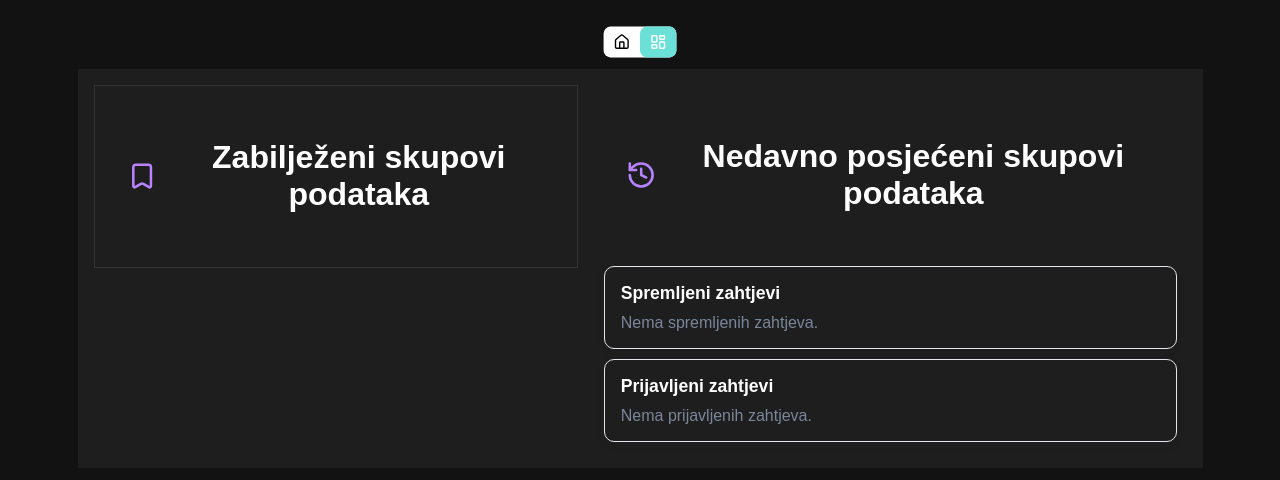
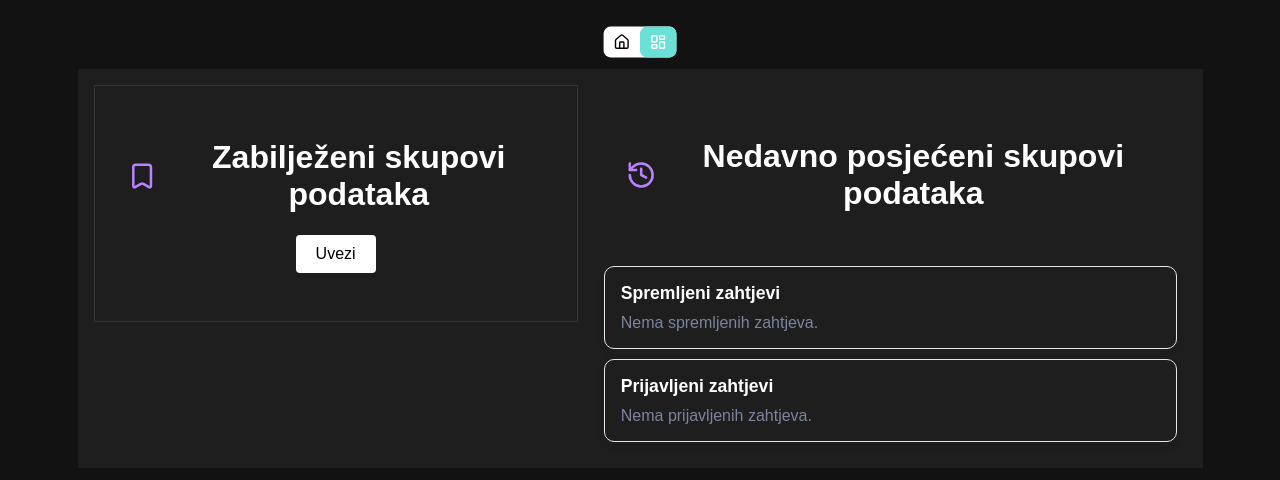
Before and after one commit to Luka147m/R-Gradani, a React (Vite) app in the folder frontend/: page /profile in a window 1280 px wide. Shown: the top 480 px of the page. Built offline with nearby package versions, Linux system fonts and the light colour scheme.

Commit message:
Postavio tipke na pozicije. Treba nadopuniti funkcije.

```diff
--- a/frontend/src/components/ApiButton.tsx
+++ b/frontend/src/components/ApiButton.tsx
@@ -1,13 +1,13 @@
 import React, { useState } from "react";
-import "./Button.css";
+import "../style/Button.css";
 
 type ApiButtonProps = {
-  apiCall: () => Promise<unknown>;
+  apiCall: () => Promise<unknown> | void;
   children: React.ReactNode;
   className?: string;
 };
 
-const ApiButton: React.FC<ApiButtonProps> = ({ apiCall, children, className = "" }) => {
+const ApiButton: React.FC<ApiButtonProps> = ({ apiCall, children, className = ""}) => {
   const [loading, setLoading] = useState(false);
   const [error, setError] = useState<string | null>(null);
 
@@ -26,7 +26,7 @@ const ApiButton: React.FC<ApiButtonProps> = ({ apiCall, children, className = ""
 
   return (
     <div className="api-button-wrapper">
-      <button onClick={handleClick} disabled={loading} className={`btn ${className}`}>
+      <button onClick={handleClick} disabled={loading} className={`api-button ${className}`}>
         {loading ? "Loading..." : children}
       </button>
       {error && <div className="error">{error}</div>}
--- a/frontend/src/components/MarkedDatasets.tsx
+++ b/frontend/src/components/MarkedDatasets.tsx
@@ -5,6 +5,7 @@ import { Bookmark } from 'lucide-react';
 import '../style/HomePage.css'
 import api from '../api/axios.tsx'
 import type { DataSet } from '../types/dataset.ts';
+import ApiButton from './ApiButton.tsx';
 
 
 
@@ -21,13 +22,22 @@ export const MarkedDatasets = () => {
         fetchMarkedDatasets();
 
 
-}, []);
+    }, []);
+
+
+    const importComments = async () => {
+        // const arr = JSON.parse(localStorage.getItem('savedDatasets') || '[]');
+        // if (arr.length === 0) return;
+        // const response = await api.post('/skupovi/ids', { ids: arr });
+        // setMarkedDatasets(response.data);
+    }
     return (
         <div className = "search-skupovi-div">
             <div className='ikona-naslov-div'>
                 <Bookmark className='ikona' />
                 <h1 className='search-skupovi-h1'>Zabilježeni skupovi podataka</h1>
             </div>
+            <ApiButton apiCall={importComments} className="api-button import-button">Uvezi</ApiButton>
             <div className="skupovi-podataka-grid marked-datasets">
                 {markedDatasets.map((skupPodataka) => (
                     <DatasetCard
--- a/frontend/src/pages/AdvancedFilterPage.tsx
+++ b/frontend/src/pages/AdvancedFilterPage.tsx
@@ -6,12 +6,14 @@ import { FilterContainer } from '../components/FilterContainer';
 import { SearchResults } from '../components/SearchResults';
 import { useSearch } from '../hooks/useSearch';
 import '../style/HomePage.css'
+import type { DataSet } from '../types/dataset';
 
 function AdvancedFilterPage() {
   const navigate = useNavigate();
   const [searchParams, setSearchParams] = useSearchParams();
   const [isTransitioning, setIsTransitioning] = useState(false);
   const [localSearchTerm, setLocalSearchTerm] = useState('');
+  const [allResults, setAllResults] = useState<DataSet[]>([]);
 
   const {
     isSearchActivated,
@@ -112,8 +114,14 @@ function AdvancedFilterPage() {
 
         {isSearchActivated ? (
           <div className="search-results-container">
-            <FilterContainer localSearchTerm={localSearchTerm} />
-            <SearchResults />
+            <FilterContainer
+              localSearchTerm={localSearchTerm}
+              setAllResults={setAllResults}
+            />
+            <SearchResults
+              allResults={allResults}
+              setAllResults={setAllResults}
+            />
           </div>
         ) : (
           <div className={isTransitioning ? 'izvojeni-skupovi-exit' : ''}>
--- a/frontend/src/pages/DatasetPage.tsx
+++ b/frontend/src/pages/DatasetPage.tsx
@@ -1,6 +1,7 @@
 import { useParams, useLocation } from "react-router-dom";
 import { useState, useEffect } from "react";
 import CommentCard from "../components/CommentCard";
+import ApiButton from "../components/ApiButton";
 import {MessageCircle} from "lucide-react";
 import "../style/DatasetPage.css";
 //import type { Reply } from "../Reply";
@@ -68,11 +69,24 @@ const DatasetPage = () => {
 
   }, [comments]);
 
+
+  const datasetRefresh = () => {
+    const pageRefresh = async () => {
+      // try {
+      //   await api.post(`/skupovi/${id}/osvjezi`);
+      // } catch (err) {
+      //   const message = err instanceof Error ? err.message : "Something went wrong";
+      //   setError(message);
+      // }
+    }
+    return pageRefresh();
+  }
+
   return (
     <div className="main-container">
       <h1 className="dataset-title">{name}</h1>
       <a href={url}><h3 className="dataset-url">{url}</h3></a>
-
+      <ApiButton apiCall={datasetRefresh} className="api-button">Osvježi</ApiButton>
       <label className="pregled-komentara-lable">
         <MessageCircle size={24} />
         <h2>Pregled komentara</h2>
--- a/frontend/src/pages/HomePage.tsx
+++ b/frontend/src/pages/HomePage.tsx
@@ -7,6 +7,7 @@ import { SearchResults } from '../components/SearchResults';
 import { useSearch } from '../hooks/useSearch';
 import '../style/HomePage.css'
 import type { DataSet } from '../types/dataset';
+import ApiButton from '../components/ApiButton';
 
 function HomePage() {
   const [searchParams, setSearchParams] = useSearchParams();
@@ -50,8 +51,14 @@ function HomePage() {
     setSearchParams({});
   }
 
+
+  const handleToDocs = () => {
+    window.open('https://r-gradani-backend.onrender.com/docs/', '_blank');
+  }
+
   return (
     <>
+      {!isSearchActivated && <ApiButton apiCall={handleToDocs} className="docs-button">Dokumentacija</ApiButton>}
       <div className="home-profile-selector">
         <Link to="/">
           <button
@@ -68,6 +75,9 @@ function HomePage() {
             <LayoutDashboard size={24} />
           </button>
         </Link>
+
+
+
       </div>
 
       <div className={`main-container ${isSearchActivated ? 'search-active' : ''}`}>
--- /dev/null
+++ b/frontend/src/style/Button.css
@@ -0,0 +1,34 @@
+.api-button-wrapper {
+    display: flex;
+    align-items: center;
+    justify-content: center;
+}
+
+.docs-button {
+    position: absolute;
+    top: 12px;
+    right: 12px;
+}
+
+.import-button {
+    padding: 10px 20px;
+    font-size: 16px;
+    color: black;
+    background-color: white;
+    border: none;
+    border-radius: 4px;
+    cursor: pointer;
+    align-items: center;
+    margin-bottom: 16px;
+}
+
+.api-button{
+    padding: 10px 20px;
+    font-size: 16px;
+    color: black;
+    background-color: white;
+    border: none;
+    border-radius: 4px;
+    cursor: pointer;
+    align-items: center;
+}
```
